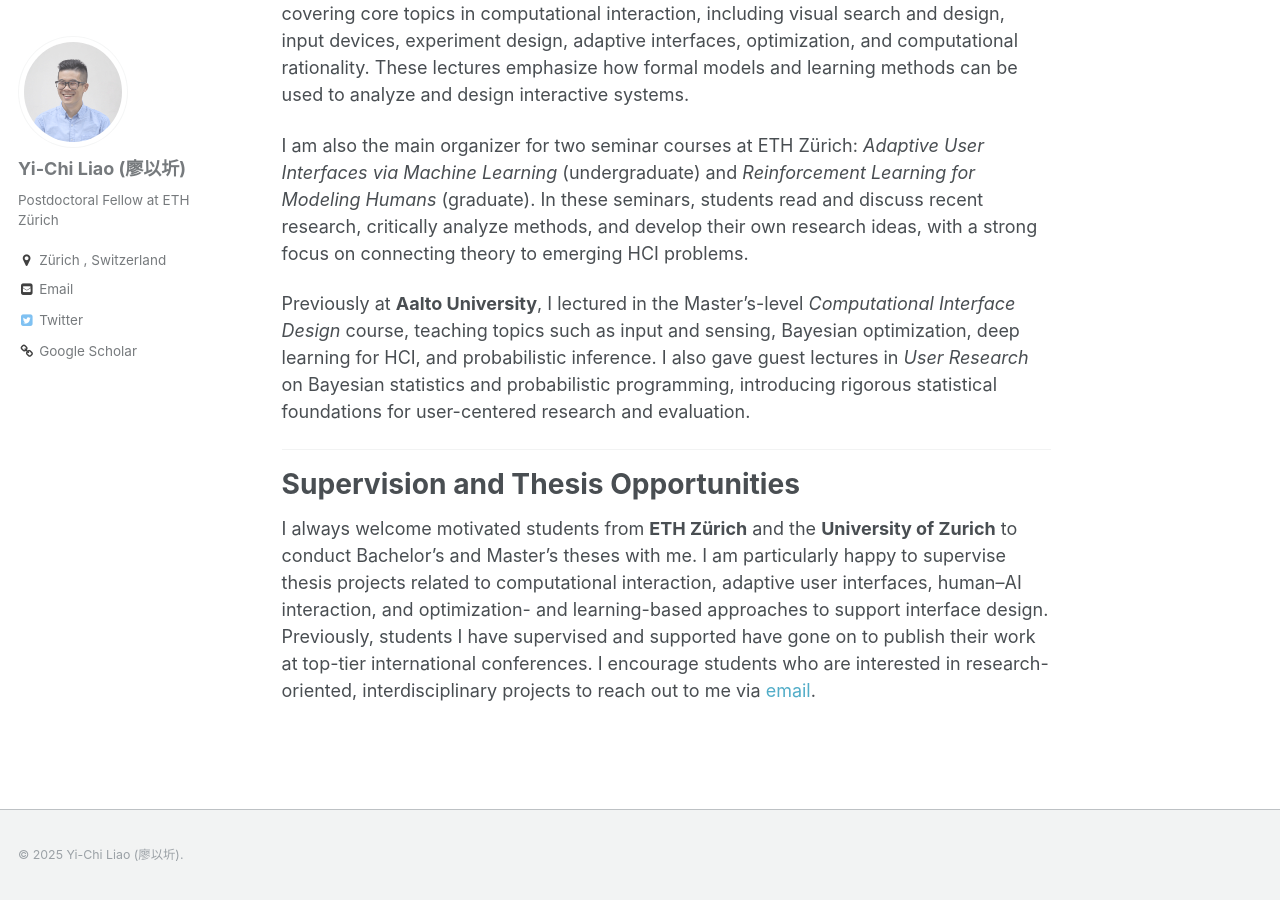
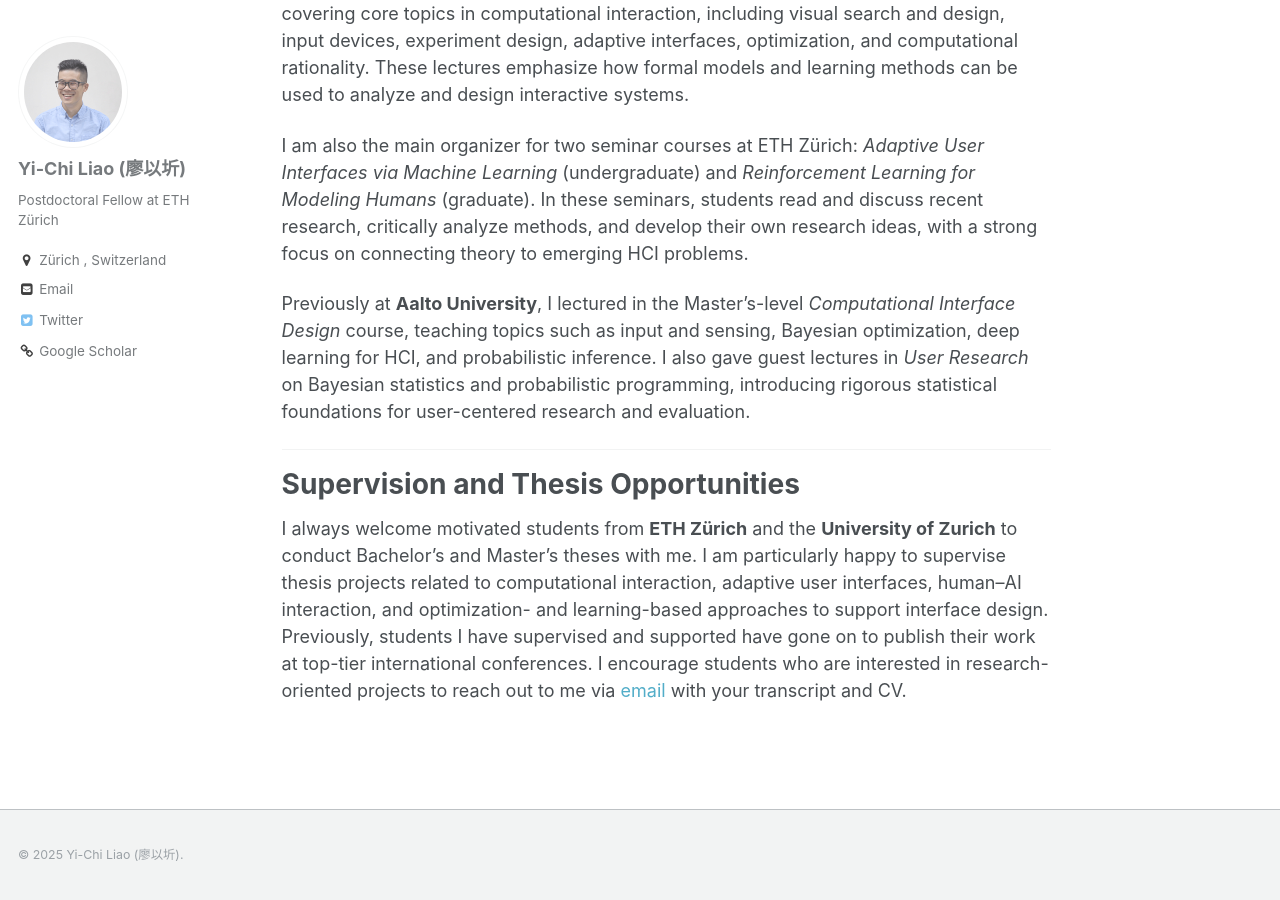
Before and after one commit to yichiliao/yichiliao.github.io, a Jekyll site: the page built from _pages/about.md, in a window 1280 px wide and 900 px high, scrolled down 12193 px. Built offline with Jekyll 4.4.1, drawn with Linux system fonts in a browser that asks for light colours.

Commit message:
updating about

```diff
--- a/_pages/about.md
+++ b/_pages/about.md
@@ -227,4 +227,4 @@ Previously at **Aalto University**, I lectured in the Master’s-level *Computat
 
 # Supervision and Thesis Opportunities
 
-I always welcome motivated students from **ETH Zürich** and the **University of Zurich** to conduct Bachelor’s and Master’s theses with me. I am particularly happy to supervise thesis projects related to computational interaction, adaptive user interfaces, human–AI interaction, and optimization- and learning-based approaches to support interface design. Previously, students I have supervised and supported have gone on to publish their work at top-tier international conferences. I encourage students who are interested in research-oriented, interdisciplinary projects to reach out to me via [email](mailto:yichi.liao@inf.ethz.ch).
+I always welcome motivated students from **ETH Zürich** and the **University of Zurich** to conduct Bachelor’s and Master’s theses with me. I am particularly happy to supervise thesis projects related to computational interaction, adaptive user interfaces, human–AI interaction, and optimization- and learning-based approaches to support interface design. Previously, students I have supervised and supported have gone on to publish their work at top-tier international conferences. I encourage students who are interested in research-oriented projects to reach out to me via [email](mailto:yichi.liao@inf.ethz.ch) with your transcript and CV.
```
